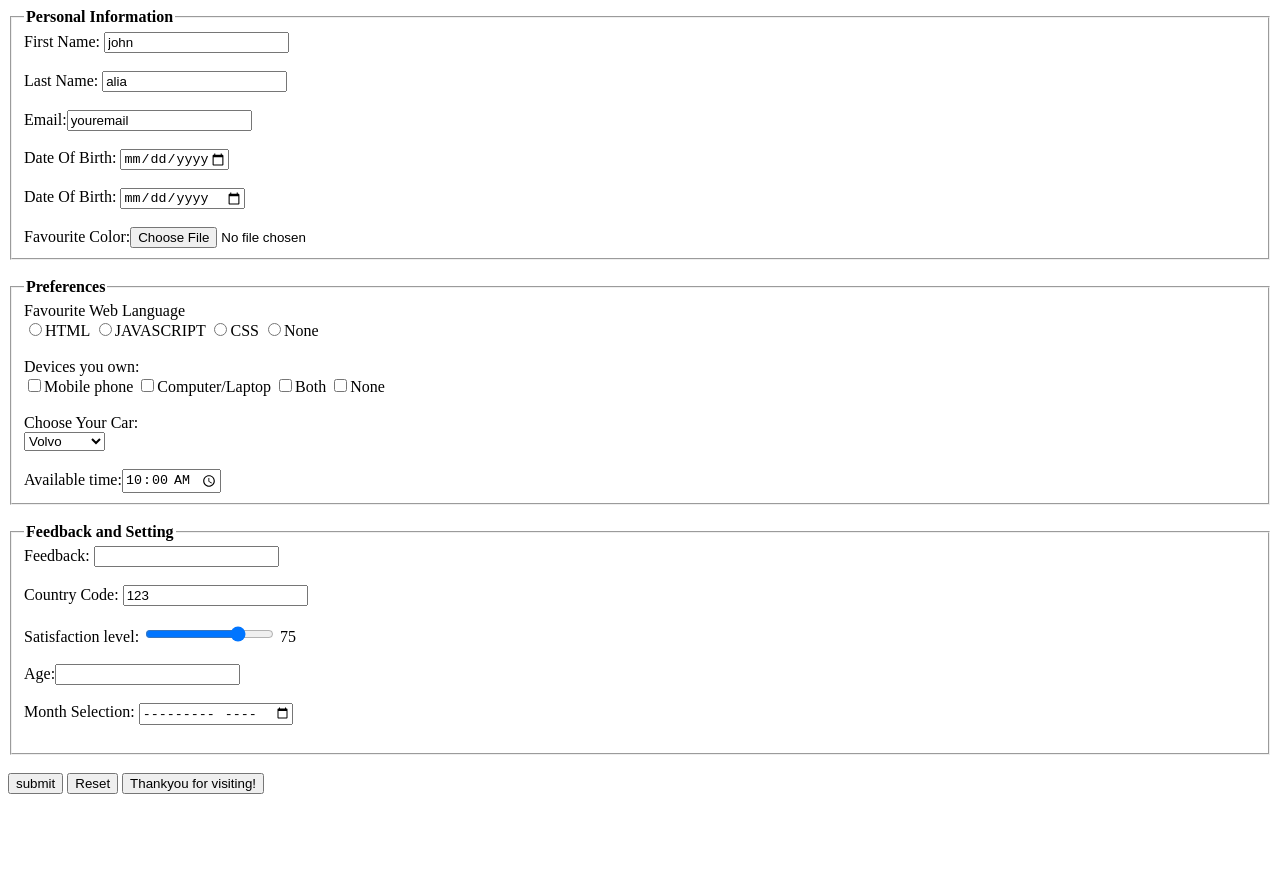
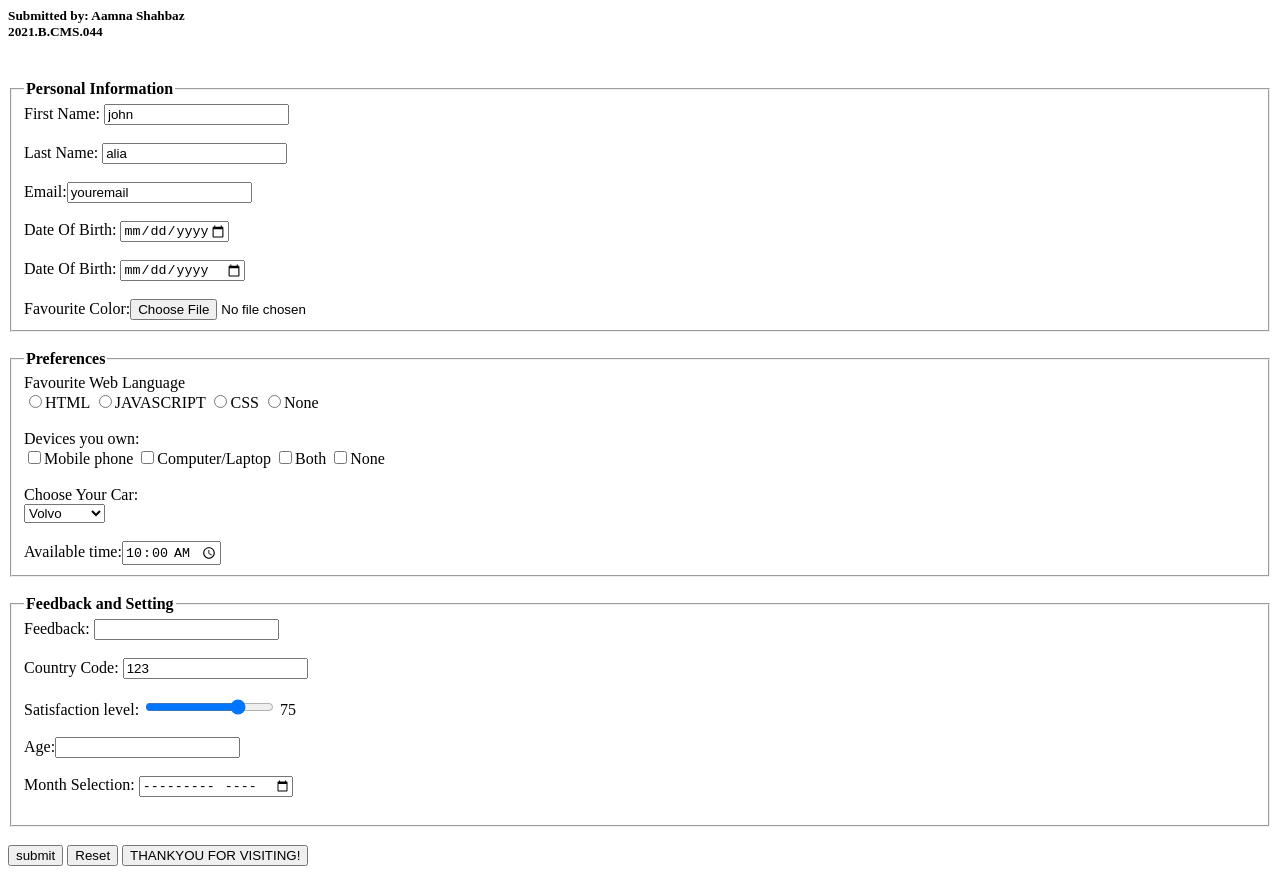
Before and after one commit to AAMNAFR234/assignment-3, a plain HTML site: page index.html in a window 1280 px wide. Before the commit the page ends 810 px from the top, so only its background shows below. Drawn offline with Linux system fonts and the light colour scheme.

Commit message:
Update index.html

```diff
--- a/index.html
+++ b/index.html
@@ -2,6 +2,8 @@
 <head> <title> assignment 3 </title>
 </head>
 <body>
+  <h5>Submitted by: Aamna Shahbaz <br>
+2021.B.CMS.044</h5><br>
 <form>
 <fieldset>
 <legend><b>Personal Information </b></legend>
@@ -63,7 +65,7 @@ Month Selection:
 <input type="Reset" value="Reset">
 
 
-<input type="button" value="Thankyou for visiting!">
+<button type="button" onclick="alert('THANKYOU!')"> THANKYOU FOR VISITING!</button>
 </form>
 </body>
 </html>
```
